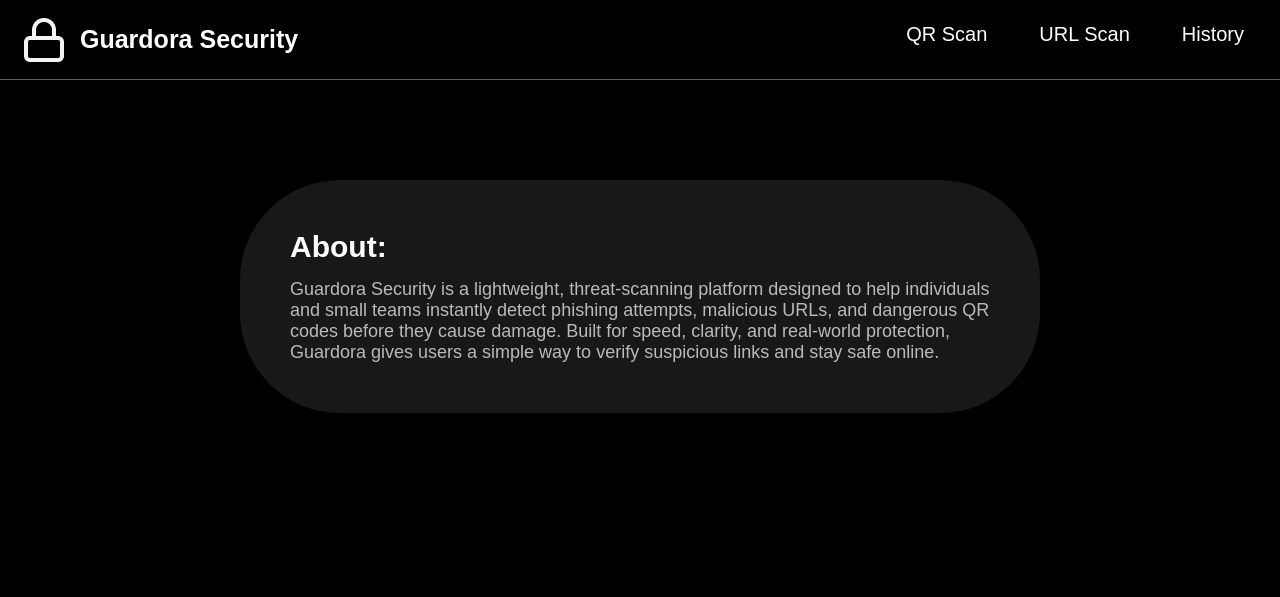
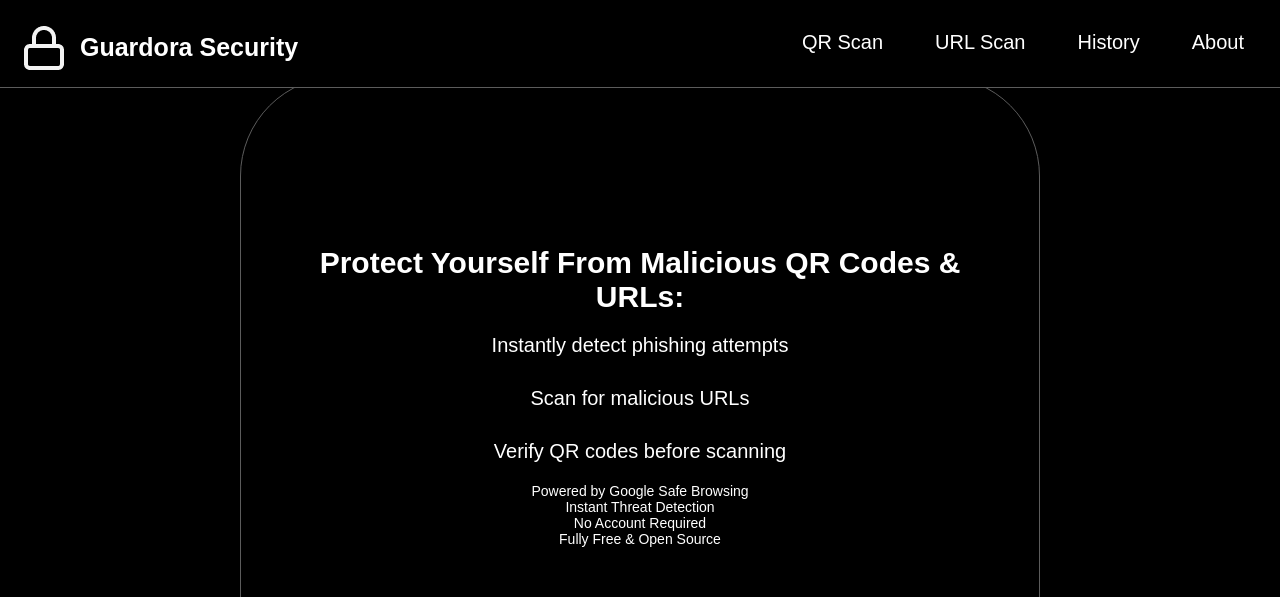
Before and after one commit to Darsheels/GuardoraSecurity, a React (Vite) app: page / in a window 1280 px wide. Shown: the top 597 px of the page. Built offline with nearby package versions, Linux system fonts and the light colour scheme; no server answers.

Commit message:
Changed Design and Improved system architecture

```diff
--- /dev/null
+++ b/src/api.js
@@ -0,0 +1,4 @@
+import axios from "axios"
+const baseURL = import.meta.env.VITE_API_BASE_URL ?? "";
+const api = axios.create({ baseURL });
+export default api;
--- /dev/null
+++ b/src/components/About.jsx
@@ -0,0 +1,10 @@
+export default function About() {
+    return (
+        <div id="Hero" className="About">
+            <div className="About-Content">
+                <h1 className="About-Header">About:</h1>
+                Guardora Security is a lightweight, threat-scanning platform designed to help individuals and small teams instantly detect phishing attempts, malicious URLs, and dangerous QR codes before they cause damage. Built for speed, clarity, and real‑world protection, Guardora gives users a simple way to verify suspicious links and stay safe online.
+            </div>
+        </div>
+    )
+}
--- a/src/components/Header.jsx
+++ b/src/components/Header.jsx
@@ -1,16 +1,23 @@
 import { useState } from "react";
 import History from "./History";
+import About from "./About";
+import Hero from "./Hero"
 
 export default function Header() {
-    const [isSettingsOpen, setIsSettingsOpen] = useState(false);
+    const [isHistoryOpen, setIsHistoryOpen] = useState(false);
+    const [isAboutOpen, setIsAboutOpen] = useState(false);
 
     const nav_items = [
         { name: "QR Scan", link: "#QRScanner" },
         { name: "URL Scan", link: "#URLScanner" },
     ];
 
-    function toggleSettings() {
-        setIsSettingsOpen(!isSettingsOpen);
+    function toggleHistory() {
+        setIsHistoryOpen(!isHistoryOpen);
+    }
+
+    function toggleAbout() {
+        setIsAboutOpen(!isAboutOpen);
     }
 
     return (
@@ -24,9 +31,11 @@ export default function Header() {
                         {item.name}
                     </a>
                 ))}
-                <button className="Header-Item" onClick={toggleSettings}>History</button>
+                <button className="Header-Item" onClick={toggleHistory}>History</button>
+                <button className="Header-Item" onClick={toggleAbout}>About</button>
             </div>
-            {isSettingsOpen && <History></History>}
+            {isHistoryOpen && <History></History>}
+            {isAboutOpen && <About></About>}
         </header>
     )
 }
--- a/src/components/Hero.jsx
+++ b/src/components/Hero.jsx
@@ -1,9 +1,15 @@
 export default function Hero() {
     return (
         <div id="Hero" className="Hero">
-            <div className="Hero-About">
-                <h1 className="Hero-Header">About:</h1>
-                Guardora Security is a lightweight, threat-scanning platform designed to help individuals and small teams instantly detect phishing attempts, malicious URLs, and dangerous QR codes before they cause damage. Built for speed, clarity, and real‑world protection, Guardora gives users a simple way to verify suspicious links and stay safe online.
+            <div className="Hero-Content">
+                <h1 className="Hero-Header">Protect Yourself From Malicious QR Codes & URLs:</h1>
+                <p className="Hero-Item">Instantly detect phishing attempts</p>
+                <p className="Hero-Item">Scan for malicious URLs</p>
+                <p className="Hero-Item">Verify QR codes before scanning</p>
+                <p className="Hero-special">Powered by Google Safe Browsing</p>
+                <p className="Hero-special">Instant Threat Detection</p>
+                <p className="Hero-special">No Account Required</p>
+                <p className="Hero-special">Fully Free & Open Source</p>
             </div>
         </div>
     )
--- a/src/components/History.jsx
+++ b/src/components/History.jsx
@@ -1,5 +1,6 @@
 import { useEffect, useState } from "react"
 import axios from "axios"
+import api from "../api"
 
 export default function History() {
     const [history, setHistory] = useState([]);
@@ -10,8 +11,8 @@ export default function History() {
 
     const fetchHistory = async () => {
         try {
-            const response = await axios.get(
-                "http://localhost:5000/API/scans"
+            const response = await api.get(
+                "/API/scans"
             );
 
             setHistory(response.data);
--- a/src/components/QR.jsx
+++ b/src/components/QR.jsx
@@ -5,6 +5,7 @@ import axios from "axios";
 import SafeShield from "./SafeShield";
 import UnsafeShield from "./UnsafeShield";
 import WarningShield from "./WarningShield"
+import api from "../api"
 
 export default function QRScanner() {
     const videoRef = useRef(null);
@@ -71,8 +72,8 @@ export default function QRScanner() {
                             threats: []
                         });
 
-                        const response = await axios.get(
-                            `http://localhost:5000/API/URLscan?url=${encodeURIComponent(code.data)}`
+                        const response = await api.get(
+                            `/API/URLscan?url=${encodeURIComponent(code.data)}`
                         );
 
                         const data = response.data;
--- a/src/components/URL.jsx
+++ b/src/components/URL.jsx
@@ -4,6 +4,7 @@ import axios from "axios";
 import SafeShield from "./SafeShield";
 import UnsafeShield from "./UnsafeShield";
 import WarningShield from "./WarningShield";
+import api from "../api"
 
 export default function URLScanner() {
     const [url, setUrl] = useState("");
@@ -31,8 +32,8 @@ export default function URLScanner() {
             });
 
 
-            const response = await axios.get(
-                `http://localhost:5000/API/URLscan?url=${encodeURIComponent(url)}`
+            const response = await api.get(
+                `/API/URLscan?url=${encodeURIComponent(url)}`
             );
 
             const data = response.data;
--- a/src/index.css
+++ b/src/index.css
@@ -1,25 +1,39 @@
+@keyframes slideUp {
+  from {
+    opacity: 0;
+    transform: translateY(20px);
+  }
+
+  to {
+    opacity: 1;
+    transform: translateY(0);
+  }
+}
+
 * {
   margin: 0;
   padding: 0;
   box-sizing: border-box;
   background-color: rgb(0, 0, 0);
   user-select: none;
+
 }
 
 html, body {
   width: 100%;
   overflow-x: hidden;
-  padding-top: 60px;
+  padding-top: 8px;
   scroll-behavior: smooth;
   scrollbar-width: none;
+  animation: slideUp 1s ease forwards;
 }
 
 .Header {
-  height: 60px;
+  height: 70px;
   width: 100%;
   display: flex;
   align-items: center;
-  gap: 10px;
+  gap: 0px;
   padding: 0 15px;
   background-color: rgb(0, 0, 0);
   border-bottom: 1px solid rgb(92, 92, 92);
@@ -101,28 +115,78 @@ html, body {
   background-color: rgb(92, 92, 92);
 }
 
+
 .Hero {
-  padding: clamp(20px, 5vw, 50px);
-  background-color: rgb(24, 24, 24);
-  color: rgb(186, 186, 186);
-  width: 90vw;
-  max-width: 900px;
-  border-radius: clamp(20px, 10vw, 100px);
-  margin: clamp(30px, 8vw, 60px) auto;
+  width: 50%;
+  height: 80vh;
+  display: flex;
+  justify-content: center;
+  align-items: center;
+  animation: slideUp 1.5s ease forwards;
+  padding: 20px 10px 100px;
+  margin:0 auto;
+  border-radius: 40px;
+  border: 1px solid rgb(92, 92, 92);
 }
 
-.Hero-About {
-  font: clamp(14px, 3.5vw, 18px) Arial, sans-serif;
+.Hero-Content {
+  text-align: center;
+  color: white;
   background-color: transparent;
-  line-height: 1.6;
 }
 
 .Hero-Header {
+  font: bold clamp(24px, 6vw, 30px) Arial, sans-serif;
+  background-color: transparent;
+  color: white;
+  align-items: top;
+}
+
+.Hero-Item {
+  font: clamp(14px, 3vw, 20px) Arial, sans-serif;
+  background-color: transparent;
+  color: white;
+  margin: 10px 0;
+  padding: 10px 0;
+  animation: slideUp 3.5s ease forwards;
+}
+
+.Hero-special {
+  animation: slideUp 4.5s ease forwards;
+  font: clamp(14px, 1vw, 20px) Arial, sans-serif;
+}
+
+
+
+.About {
+  width: min(90vw, 300px);
+  height: min(90vh, 300px);
+  margin: 250px,100px, 200px;
+  padding: 30px;
+  border-radius: 40px;
+  background-color: rgb(24, 24, 24);
+  position: absolute;
+  border: 1px solid rgb(92, 92, 92);
+  border-radius: 40px;
+  color: rgb(186, 186, 186);
+  top:85px;
+  right: 0px;
+}
+
+.About-Content {
+  font: clamp(14px, 2.5vw, 5px) Arial, sans-serif;
+  background-color: transparent;
+  line-height: 1.6;
+  animation: slideUp 0.5s ease forwards;
+}
+
+.About-Header {
   font: clamp(24px, 6vw, 30px) Arial, sans-serif;
   background-color: transparent;
-  margin: 0 0 15px 0;
+  margin: 0 0 6px 0;
   color: white;
 }
+
 
 .QRScanner {
   width: min(90vw, 800px);
@@ -244,6 +308,7 @@ html, body {
   padding: 30px;
   border-radius: 40px;
   background-color: rgb(24, 24, 24);
+  animation: slideUp 0.5s ease forwards;
 }
 
 
```
Also changed, not shown: 2 other files (tests, documents, lock files or other folders).
